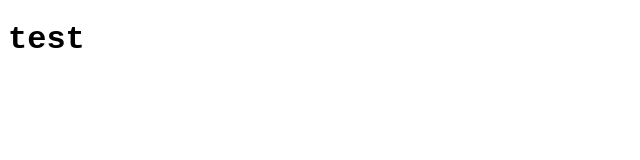
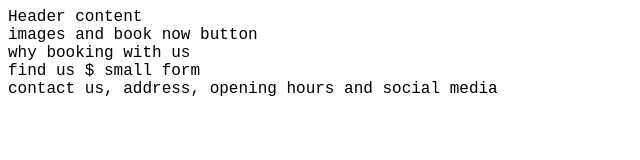
Before and after one commit to Maya-Claveau/PP1-Sparrows-Nest, a plain HTML site: page index.html in a window 1280 px wide. Shown: the whole page, without its empty margins (0-640 px from the left). Drawn offline with Linux system fonts and the light colour scheme.

Commit message:
Add main structure for home page

```diff
--- a/index.html
+++ b/index.html
@@ -11,6 +11,18 @@
     <title>Sparrow's Nest</title>
 </head>
 <body>
-    <h1>test</h1>
+    <header>Header content</header>
+    <section>
+        images and book now button
+    </section>
+    <section>
+        why booking with us
+    </section>
+    <section>
+        find us $ small form
+    </section>
+    <footer>
+        contact us, address, opening hours and social media
+    </footer>
 </body>
 </html>
```
